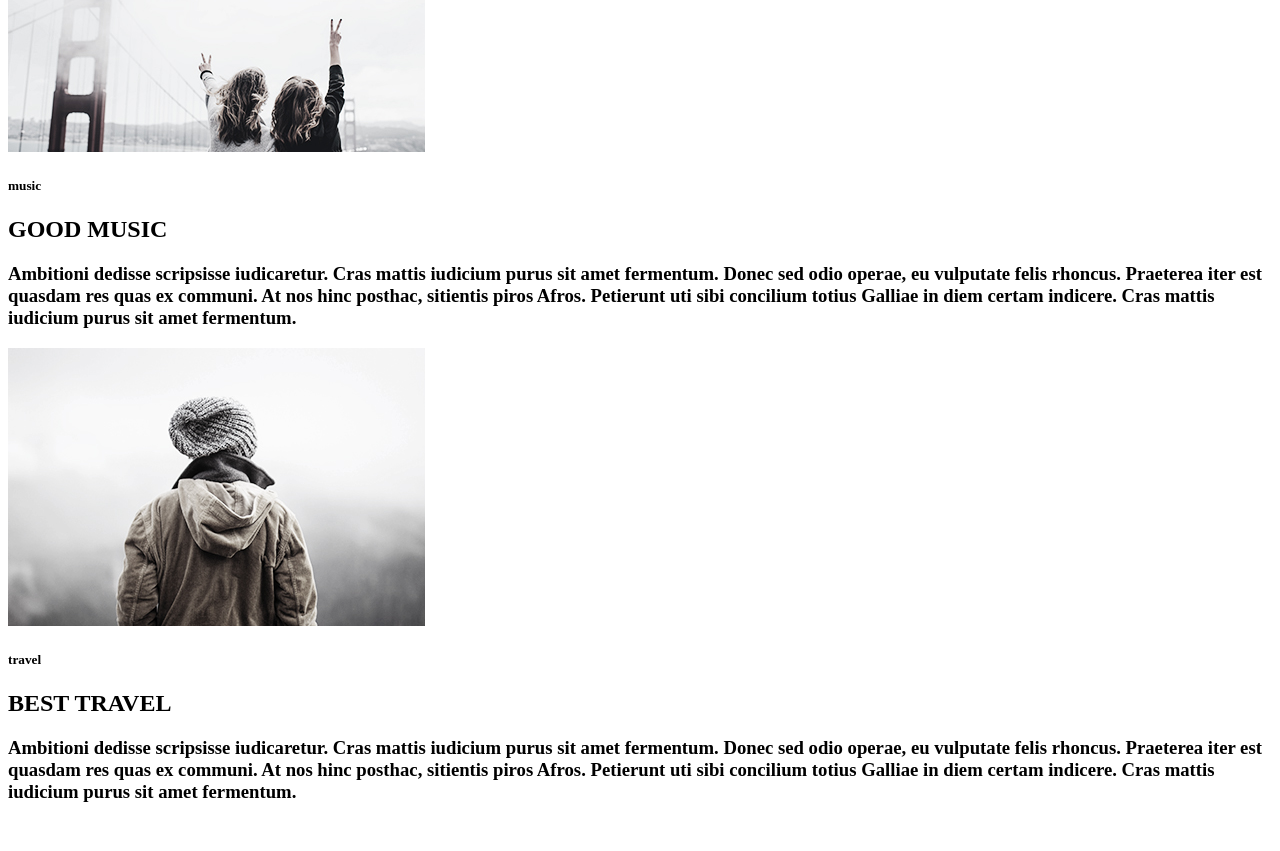
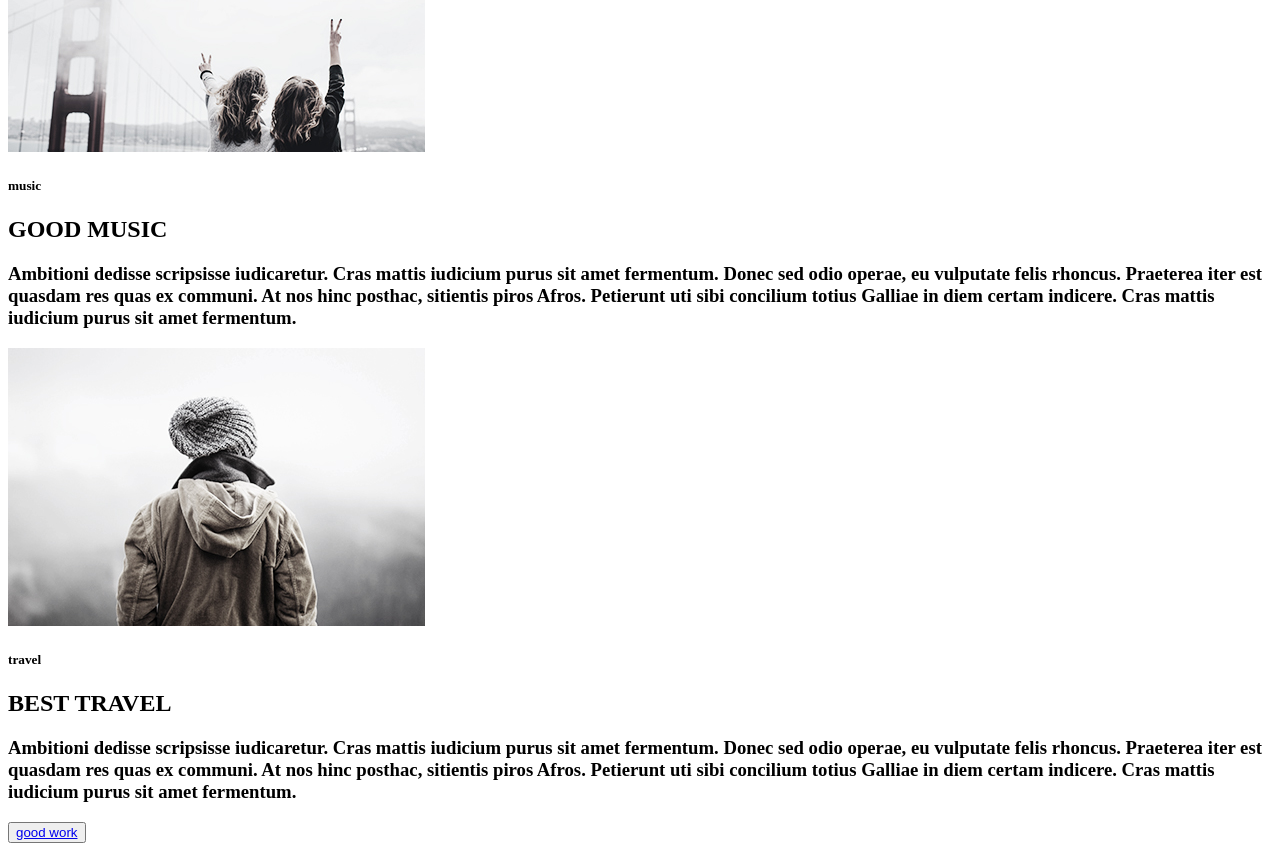
Before and after one commit to maksum2006/homework-01, a plain HTML site: page index.html in a window 1280 px wide. Shown: the part 1229-2080 px from the top of the page. Before the commit the page ends 2051 px from the top, so only its background shows below. Drawn offline with Linux system fonts and the light colour scheme.

Commit message:
button
створив кнопку

```diff
--- a/index.html
+++ b/index.html
@@ -25,5 +25,6 @@
 <h5>travel</h5>
 <h2>BEST TRAVEL</h2>
 <h3>Ambitioni dedisse scripsisse iudicaretur. Cras mattis iudicium purus sit amet fermentum. Donec sed odio operae, eu vulputate felis rhoncus. Praeterea iter est quasdam res quas ex communi. At nos hinc posthac, sitientis piros Afros. Petierunt uti sibi concilium totius Galliae in diem certam indicere. Cras mattis iudicium purus sit amet fermentum.</h3>
+<button><a href="#">good work</a></button>
 </body>
 </html>
```
